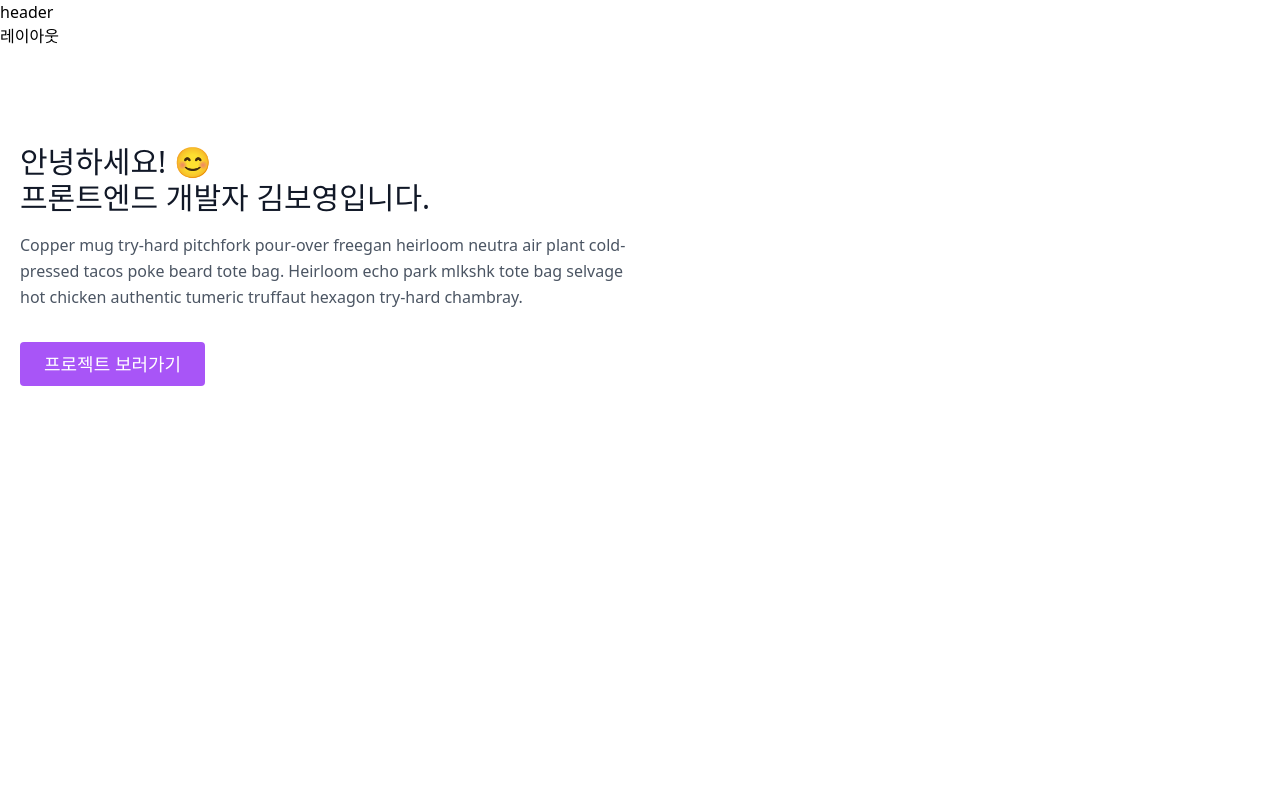
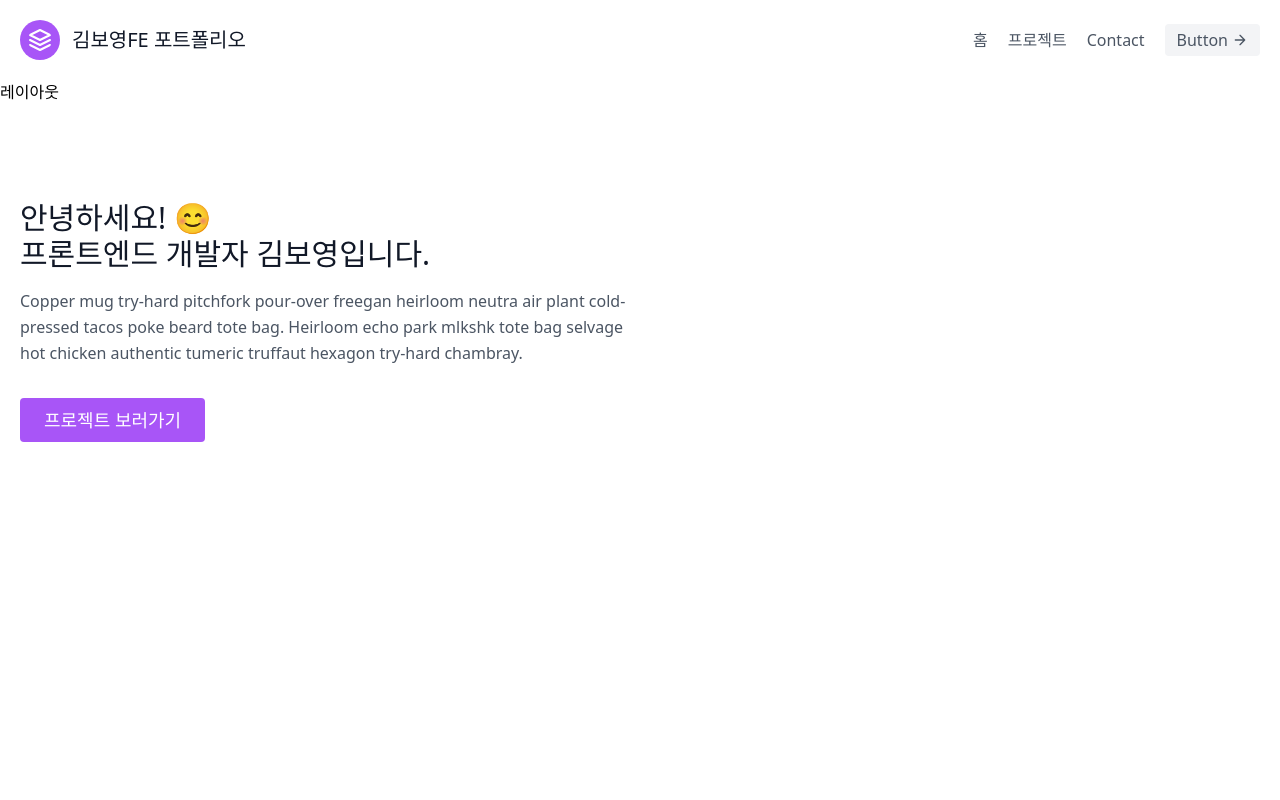
Before and after one commit to suga-ming/nextJs-portfolio, a Next.js app: page / in a window 1280 px wide. Shown: the top 800 px of the page. Built offline with nearby package versions, Linux system fonts and the light colour scheme.

Commit message:
Feat(header)

```diff
--- a/components/header.js
+++ b/components/header.js
@@ -1,7 +1,44 @@
 export default function Header() {
   return (
     <>
-      <h1>header</h1>
+      <header className="text-gray-600 body-font">
+        <div className="container mx-auto flex flex-wrap p-5 flex-col md:flex-row items-center">
+          <a className="flex title-font font-medium items-center text-gray-900 mb-4 md:mb-0">
+            <svg
+              xmlns="http://www.w3.org/2000/svg"
+              fill="none"
+              stroke="currentColor"
+              stroke-linecap="round"
+              stroke-linejoin="round"
+              stroke-width="2"
+              className="w-10 h-10 text-white p-2 bg-purple-500 rounded-full"
+              viewBox="0 0 24 24"
+            >
+              <path d="M12 2L2 7l10 5 10-5-10-5zM2 17l10 5 10-5M2 12l10 5 10-5"></path>
+            </svg>
+            <span className="ml-3 text-xl">김보영FE 포트폴리오</span>
+          </a>
+          <nav className="md:ml-auto flex flex-wrap items-center text-base justify-center">
+            <a className="mr-5 hover:text-gray-900">홈</a>
+            <a className="mr-5 hover:text-gray-900">프로젝트</a>
+            <a className="mr-5 hover:text-gray-900">Contact</a>
+          </nav>
+          <button className="inline-flex items-center bg-gray-100 border-0 py-1 px-3 focus:outline-none hover:bg-gray-200 rounded text-base mt-4 md:mt-0">
+            Button
+            <svg
+              fill="none"
+              stroke="currentColor"
+              stroke-linecap="round"
+              stroke-linejoin="round"
+              stroke-width="2"
+              className="w-4 h-4 ml-1"
+              viewBox="0 0 24 24"
+            >
+              <path d="M5 12h14M12 5l7 7-7 7"></path>
+            </svg>
+          </button>
+        </div>
+      </header>
     </>
   );
 }
```
